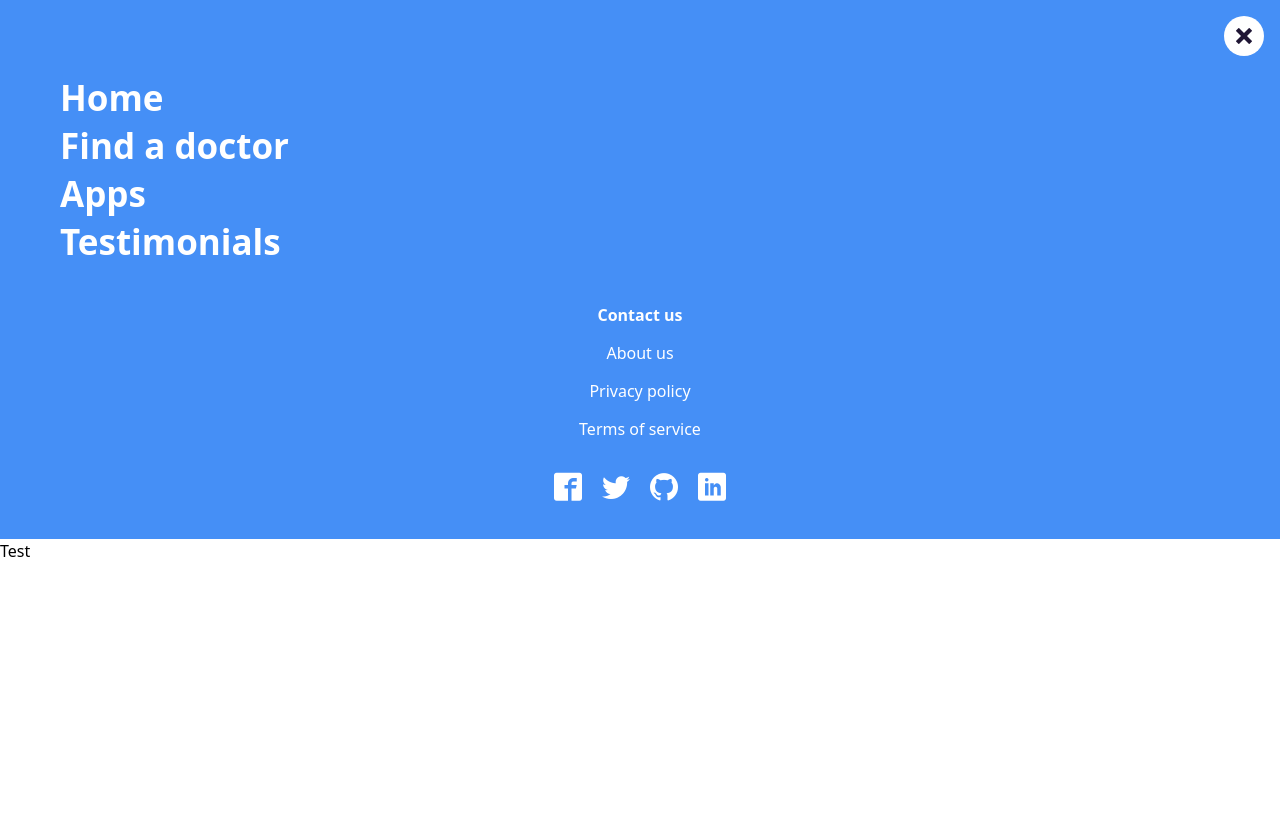
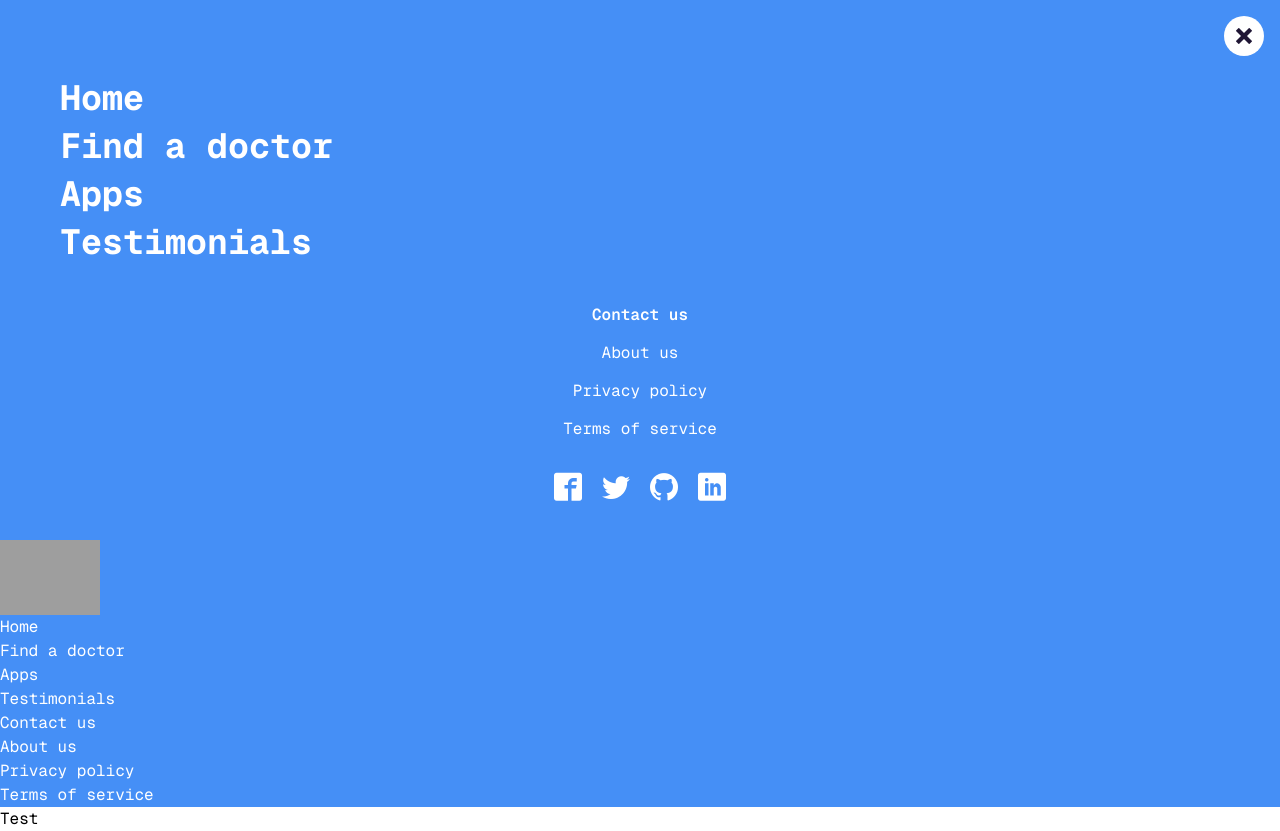
Before and after one commit to Joel-Tola/NextJS-WebApp, a Next.js app in the folder nextjs-webapp/: page / in a window 1280 px wide. Before the commit the page ends 800 px from the top, so only its background shows below. Built offline with nearby package versions, Linux system fonts and the light colour scheme; grey boxes are pictures that could not be loaded.

Commit message:
Refactor font imports and update Nav component structure for better organization

```diff
--- a/nextjs-webapp/src/app/layout.tsx
+++ b/nextjs-webapp/src/app/layout.tsx
@@ -1,17 +1,7 @@
 import type { Metadata } from "next";
-import { Geist, Geist_Mono } from "next/font/google";
 import "./globals.css";
 import { Nav } from "@/components/Nav";
-
-const geistSans = Geist({
-  variable: "--font-geist-sans",
-  subsets: ["latin"],
-});
-
-const geistMono = Geist_Mono({
-  variable: "--font-geist-mono",
-  subsets: ["latin"],
-});
+import { geistSans, geistMono } from "@/utils/fonts";
 
 export const metadata: Metadata = {
   title: "Create Next App",
@@ -26,7 +16,7 @@ export default function RootLayout({
   return (
     <html lang="en">
       <body
-        className={`${geistSans.variable} ${geistMono.variable} antialiased`}
+        className={`${geistSans.className} ${geistMono.className} antialiased`}
       >
         <Nav title="Navigation" />
         {children}
--- a/nextjs-webapp/src/components/Nav/Nav.tsx
+++ b/nextjs-webapp/src/components/Nav/Nav.tsx
@@ -1,5 +1,6 @@
 "use client";
 import React from 'react';
+import Image from 'next/image';
 import styles from './Nav.module.scss';
 
 export type NavProps = {
@@ -9,6 +10,7 @@ export type NavProps = {
 const Nav: React.FC<NavProps> = ({ }) => {
 	return (
 		<div className={styles.nav}>
+			<div className="nav-mobile">
 				<span className={`${styles.close} icon-cross`}></span>
 				<div className={styles.container}>
 					<div className={styles.menu}>
@@ -39,7 +41,7 @@ const Nav: React.FC<NavProps> = ({ }) => {
 							</li>
 							<li>
 								<a href="">
-								<span className= {`${styles.icon} icon-twitter`}>
+									<span className={`${styles.icon} icon-twitter`}>
 									</span>
 								</a>
 							</li>
@@ -61,6 +63,22 @@ const Nav: React.FC<NavProps> = ({ }) => {
 					</div>
 				</div>
 			</div>
+			<div className="nav-desktop">
+				<Image src="/logo.png" alt="Logo" width={100} height={50} />
+				<div className="menu-desktop">
+					<ul>
+						<li>Home</li>
+						<li>Find a doctor</li>
+						<li>Apps</li>
+						<li>Testimonials</li>
+						<li>Contact us</li>
+						<li>About us</li>
+						<li>Privacy policy</li>
+						<li>Terms of service</li>
+					</ul>
+				</div>
+			</div>
+		</div>
 	);
 };
 
--- /dev/null
+++ b/nextjs-webapp/src/utils/fonts.ts
@@ -0,0 +1,16 @@
+import { Geist, Geist_Mono, Mulish } from "next/font/google";
+
+export const geistSans = Geist({
+  subsets: ["latin"],
+  display: 'swap',
+});
+
+export const geistMono = Geist_Mono({
+  subsets: ["latin"],
+  display: 'swap',
+});
+
+export const mulish = Mulish({
+  subsets: ["latin"],
+  display: 'swap',
+});
--- /dev/null
+++ b/nextjs-webapp/src/utils/index.ts
@@ -0,0 +1 @@
+export * from './fonts';
```
Lines whose indentation alone changed are shown as unchanged.
